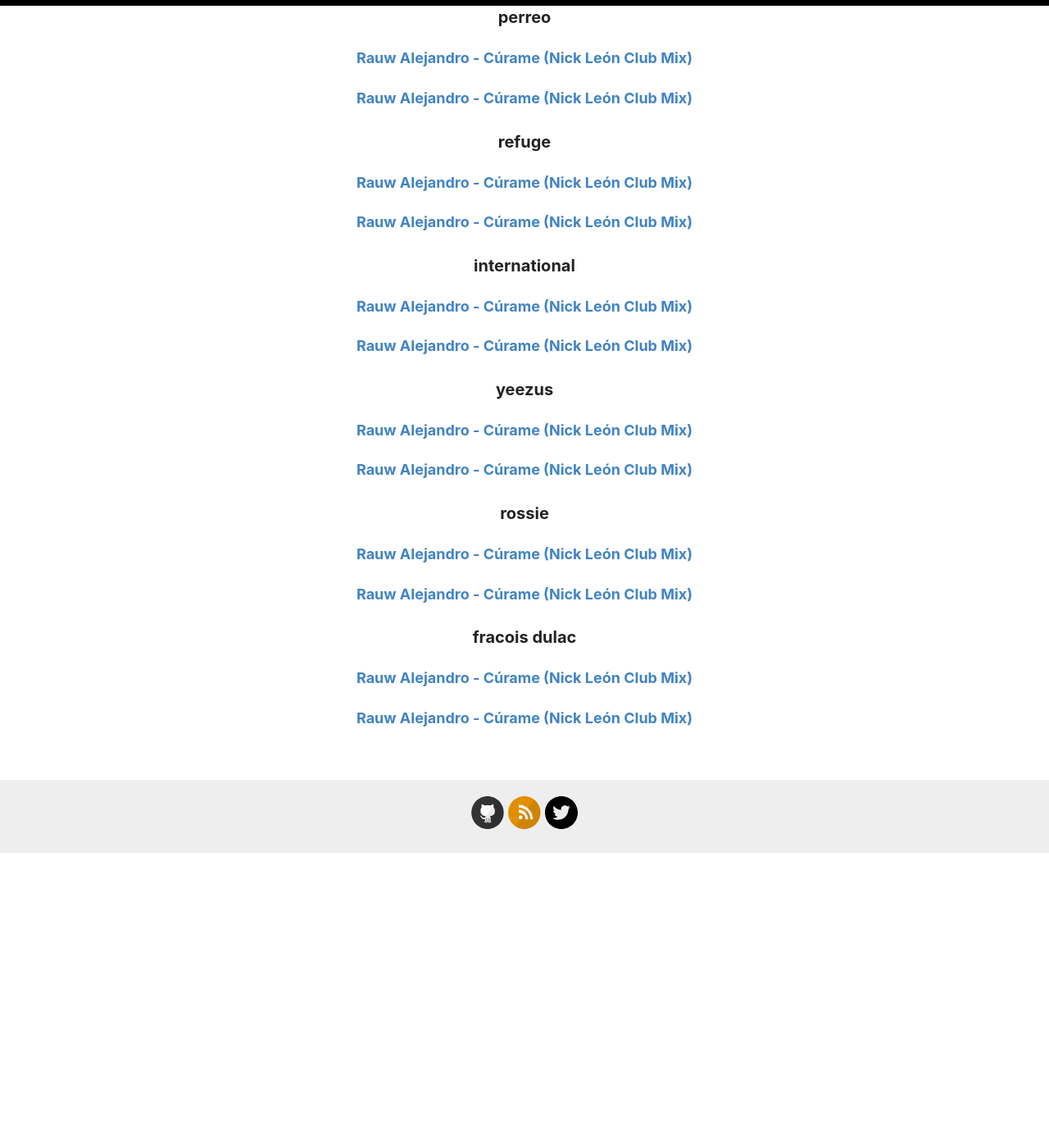
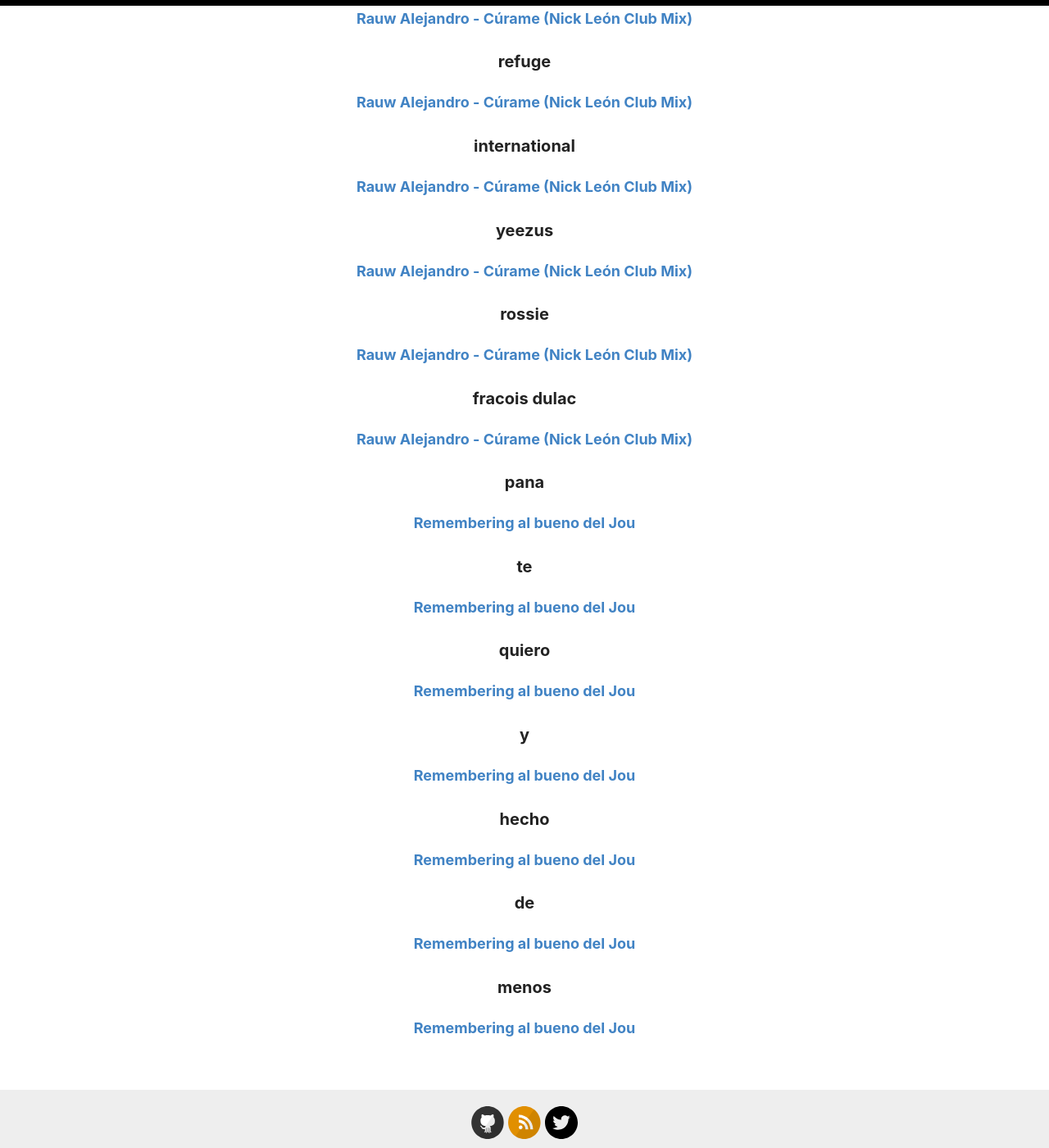
Before and after one commit to therealchisco/mdp, a Jekyll site: the page built from _pages/categories.md, in a window 1280 px wide and 1400 px high, scrolled down 16622 px. Shown: the whole window at 82% size. Built offline with Jekyll 4.4.1, drawn with Linux system fonts in a browser that asks for light colours; before the commit the page ends 17663 px from its top, so only the background shows below that; some of the changed text lies outside the part shown.

Commit message:
Update 2023-10-29-58.md

```diff
--- a/_posts/2023-10-29-58.md
+++ b/_posts/2023-10-29-58.md
@@ -1,9 +1,9 @@
 ---
 layout: post
-title: Rauw Alejandro - Cúrame (Nick León Club Mix)
-categories: ['neo',"perreo", "refuge", "international", "reggaeton", "yeezus", "rossie", "fracois dulac"]
+title: Remembering al bueno del Jou
+categories: ['Jou',"pana", "te", "quiero", "y", "te", "hecho", "de", "menos"]
 author: cheto
 ---
 
-> Shout out back a la panita *François Dulac* y Ye
+> Jou pana que sigas la rumbetix en la Eternidad
 <style>.embed-container { position: relative; padding-bottom: 56.25%; height: 0; overflow: hidden; max-width: 100%; } .embed-container iframe, .embed-container object, .embed-container embed { position: absolute; top: 0; left: 0; width: 100%; height: 100%; }</style><div class='embed-container'><iframe src='https://www.youtube.com/embed/bKIQPU1sHRg' frameborder='0' allowfullscreen></iframe></div>
```
